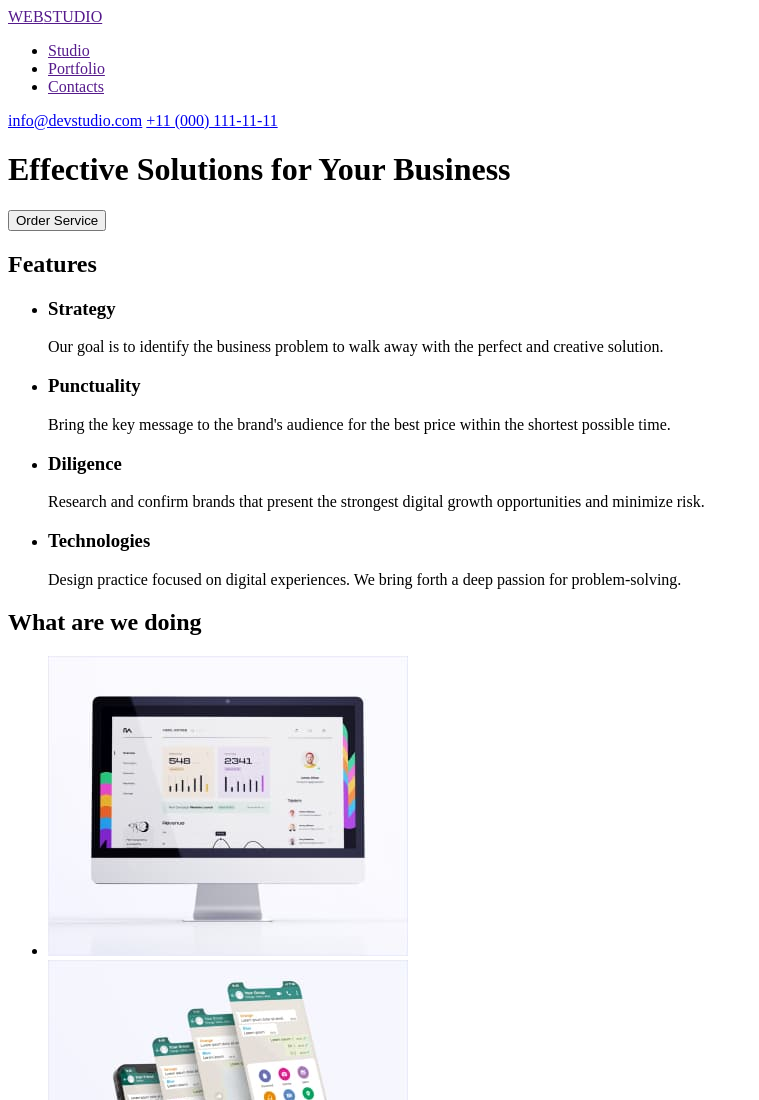
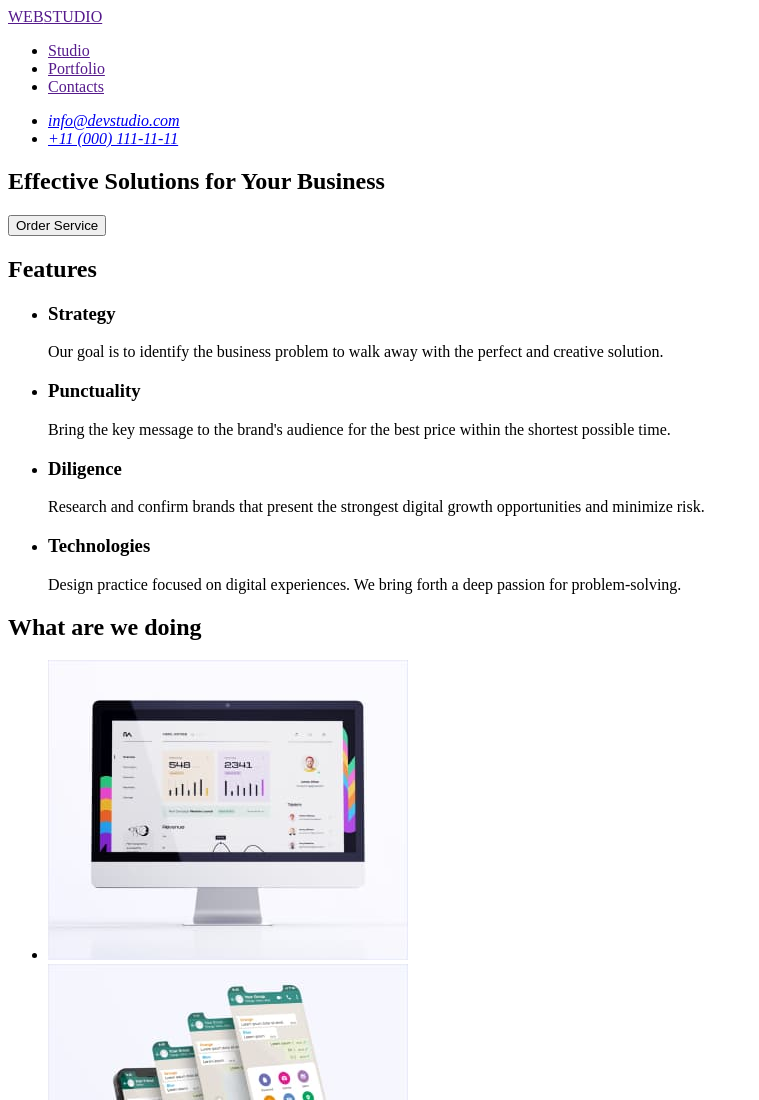
Before and after one commit to OlhaValentyna/goit-markup-hw-01, a plain HTML site: page index.html in a window 1280 px wide. Shown: the top 1100 px of the page, without its empty margins (0-759 px from the left). Drawn offline with Linux system fonts and the light colour scheme.

Commit message:
Update index.html

```diff
--- a/index.html
+++ b/index.html
@@ -16,12 +16,18 @@
           <li><a href="">Contacts</a></li>
         </ul>
       </nav>
-      <a href="mailto:info@devstudio.com">info@devstudio.com</a>
-      <a href="tel:+110001111111">+11 (000) 111-11-11</a>
+      <address>
+        <ul>
+          <li><a href="mailto:info@devstudio.com">info@devstudio.com</a></li>
+          <li><a href="tel:+110001111111">+11 (000) 111-11-11</a></li>
+        </ul>
+      </address>
     </header>
     <main>
-      <h1>Effective Solutions for Your Business</h1>
-      <button type="button">Order Service</button>
+      <section>
+        <h1>Effective Solutions for Your Business</h1>
+        <button type="button">Order Service</button>
+      </section>
       <section>
         <h2>Features</h2>
         <ul>
```
